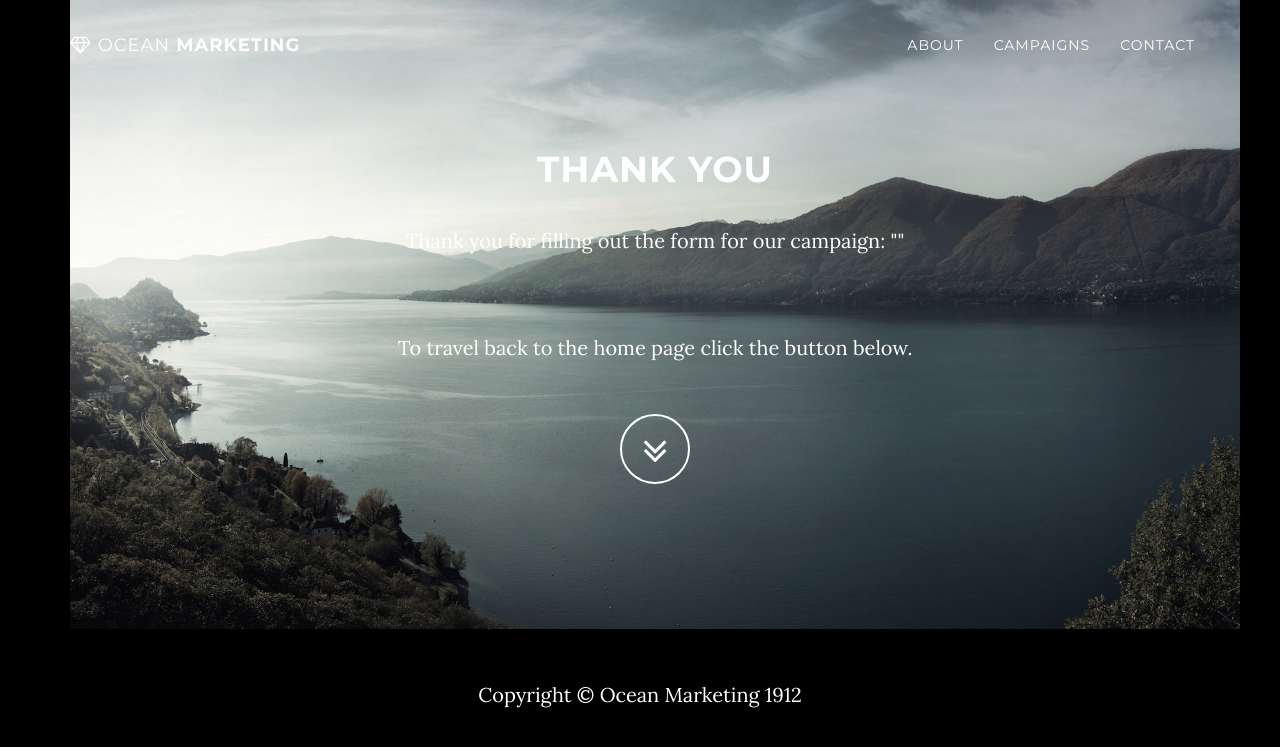
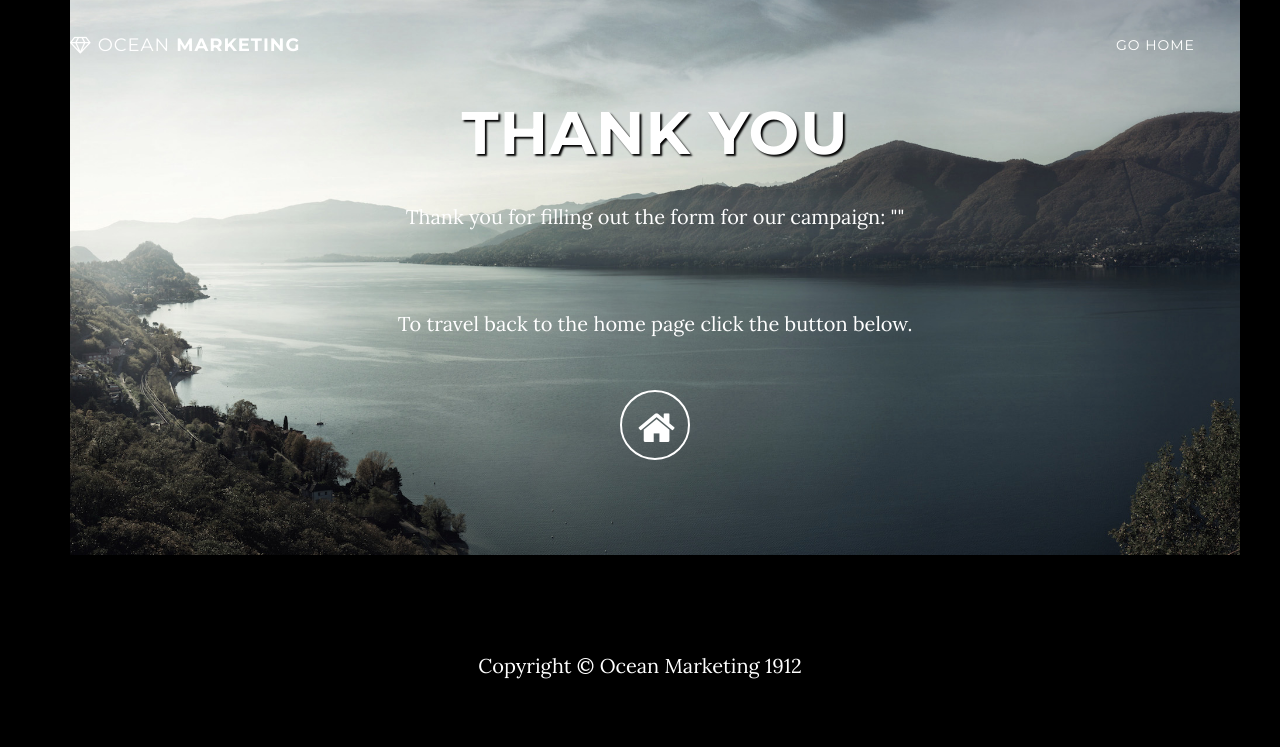
Before and after one commit to yourbuddyconner/cs399-agency, a Django app: page /thank_you/ in a window 1280 px wide. Shown: the top 747 px of the page. Run offline with Django 3.2, Linux system fonts and the light colour scheme; parts of the project's set-up code (start-up, migrations or seed data) failed here and were passed over; some libraries are stand-ins or nearby versions.

Commit message:
Cleaned up thank-you page, added in an array of tuples to customize the navbar on a per-template basis

```diff
--- a/app/static/css/grayscale.css
+++ b/app/static/css/grayscale.css
@@ -267,6 +267,22 @@ a:focus {
     background-size: cover;
     -o-background-size: cover;
 }
+.thank-you-section {
+    width: 100%;
+    padding: 50px 0;
+    color: #fff;
+    background: url(../images/downloads-bg.jpg) no-repeat center center scroll;
+    background-color: #000;
+    -webkit-background-size: cover;
+    -moz-background-size: cover;
+    background-size: cover;
+    -o-background-size: cover;
+}
+
+.thank-you-section .brand-heading {
+    font-size: 60px;
+    text-shadow: 2px 2px 2px #000;
+}
 
 #map {
     width: 100%;
--- a/app/templates/base.html
+++ b/app/templates/base.html
@@ -45,15 +45,11 @@
 					<li class="hidden">
 						<a href="#page-top"></a>
 					</li>
+					{% for option in navoptions %}
 					<li>
-						<a class="page-scroll" href="#about">About</a>
+						<a class="page-scroll" href="{{option.1}}">{{option.0}}</a>
 					</li>
-					<li>
-						<a class="page-scroll" href="#campaigns">Campaigns</a>
-					</li>
-					<li>
-						<a class="page-scroll" href="#contact">Contact</a>
-					</li>
+					{% endfor %}
 				</ul>
 			</div>
 			<!-- /.navbar-collapse -->
--- a/app/templates/campaign_detail.html
+++ b/app/templates/campaign_detail.html
@@ -22,7 +22,7 @@
 	</header>
 
 	<!-- Download Section -->
-	<section id="sign_up" class="content-section text-left">
+	<section id="sign-up" class="content-section text-left">
 		<div class="download-section">
 			<div class="container">
 				<div class="col-lg-8 col-lg-offset-2">
--- a/app/templates/thank_you.html
+++ b/app/templates/thank_you.html
@@ -6,7 +6,7 @@
 
 {% block content %}
 	<header class="intro" style="background: url({{campaign.image}})">
-		<div class="download-section">
+		<div class="thank-you-section">
 			<div class="container">
 				<div class="row">
 					<div class="col-md-8 col-md-offset-2">
@@ -16,7 +16,7 @@
 						<br>
 						<p class="intro-text">To travel back to the home page click the button below.</p>
 						<a href="/home/" id="scroll-button" class="btn btn-circle page-scroll">
-							<i class="fa fa-angle-double-down animated"></i>
+							<i class="fa fa-home animated"></i>
 						</a>
 						<br>
 						<br>
--- a/app/views.py
+++ b/app/views.py
@@ -4,7 +4,8 @@ from django.http import HttpResponseRedirect
 
 def home(request):
     return render(request, 'home.html', {
-        'campaigns': Campaign.objects.all()
+        'campaigns': Campaign.objects.all(),
+        'navoptions': [('About', '#about'), ('Campaigns', '#campaigns'), ('Contact', '#contact')]
     })
 
 
@@ -14,25 +15,23 @@ def campaign_detail(request, id):
         if form.is_valid():
             form.save()
             name = form.cleaned_data['name']
-            template_params = {'campaign': Campaign.objects.get(pk=int(id)),'form':form,'name':name}
+            template_params = {
+                'campaign': Campaign.objects.get(pk=int(id)),
+                'form':form,
+                'name':name,
+                'navoptions': [('Go Home', '/home/')]
+            }
             return render(request, 'thank_you.html', template_params)
     else:
         form = CampaignForm()
 
-    template_params = {'campaign': Campaign.objects.get(pk=int(id)),'form':form}
-    return render(request, 'campaign_detail.html', template_params)
+    return render(request, 'campaign_detail.html', {
+        'campaign': Campaign.objects.get(pk=int(id)),
+        'form':form,
+        'navoptions': [('Sign Up', '#sign-up')]
+    })
 
 def thank_you(request):
-    return render(request, 'thank_you.html')
-
-
-def merchandise(request):
-    return render(request, 'merchandise.html')
-
-
-def tickets(request):
-    return render(request, 'tickets.html')
-
-
-def schedule(request):
-    return render(request, 'schedule.html')
+    return render(request, 'thank_you.html', {
+        'navoptions': [('Go Home', '/home/')]
+    })
```
Also changed, not shown: app/templates/merchandise.html (deleted, +0 -13 lines), app/templates/schedule.html (deleted, +0 -13 lines), app/templates/tickets.html (deleted, +0 -13 lines).
